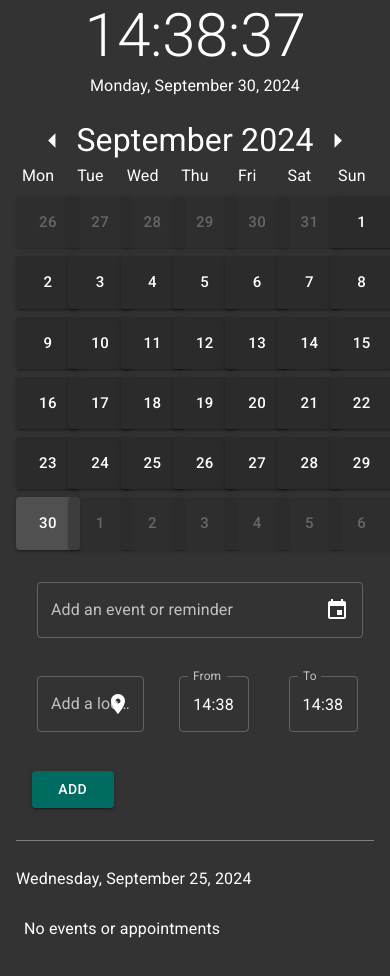
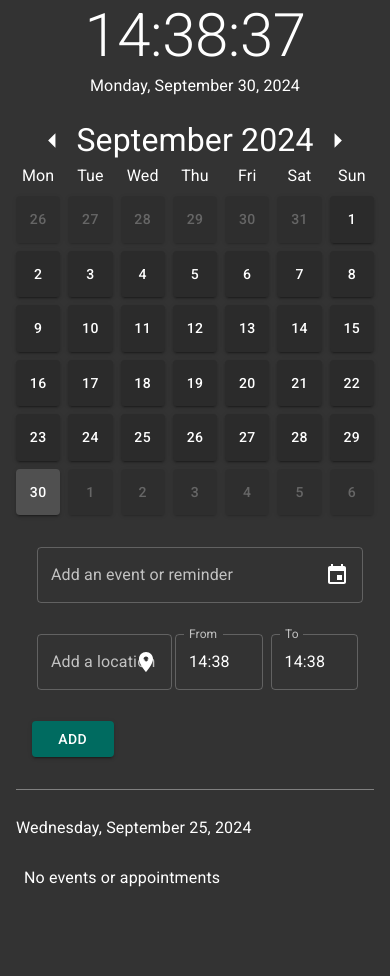
Before and after one commit to MarcusMohns/simple-calendar, a React (Vite) app: page / in a window 390 px wide. Shown: the top 976 px of the page. After the commit the page ends 930 px from the top, so only its background shows below. Built offline with nearby package versions, Linux system fonts and the light colour scheme.

Commit message:
responsiveness

```diff
--- a/src/Day.jsx
+++ b/src/Day.jsx
@@ -19,14 +19,15 @@ const Day = ({ day, handleHighlighted, isToday }) => {
     >
       <Button
         variant="contained"
-        size="large"
         outline="red"
         onClick={() => handleHighlighted(day)}
         sx={{
+          minWidth: { xs: "40px", lg: "56px" },
+          minHeight: { lg: "58px" },
+          width: "100%",
           background: day.highlighted ? "#212121" : "#2b2b2b",
           backgroundColor: isToday ? "#505050" : null,
           opacity: day.currentMonth ? 1 : 0.5,
-          width: "100%",
           color: day.currentMonth ? "#fff" : "#999999",
           border: day.highlighted
             ? "5px solid #494949"
--- a/src/TextSection.jsx
+++ b/src/TextSection.jsx
@@ -55,7 +55,11 @@ const TextSection = ({ saveAppointment }) => {
         error={error}
         setError={setError}
       />
-      <Stack spacing={5} direction="row" sx={{ width: "100%", my: 2 }}>
+      <Stack
+        spacing={{ xs: 1, md: 5 }}
+        direction="row"
+        sx={{ width: "100%", my: 1 }}
+      >
         <StyledTextField
           handleSubmit={handleSubmit}
           setText={setLocation}
```
